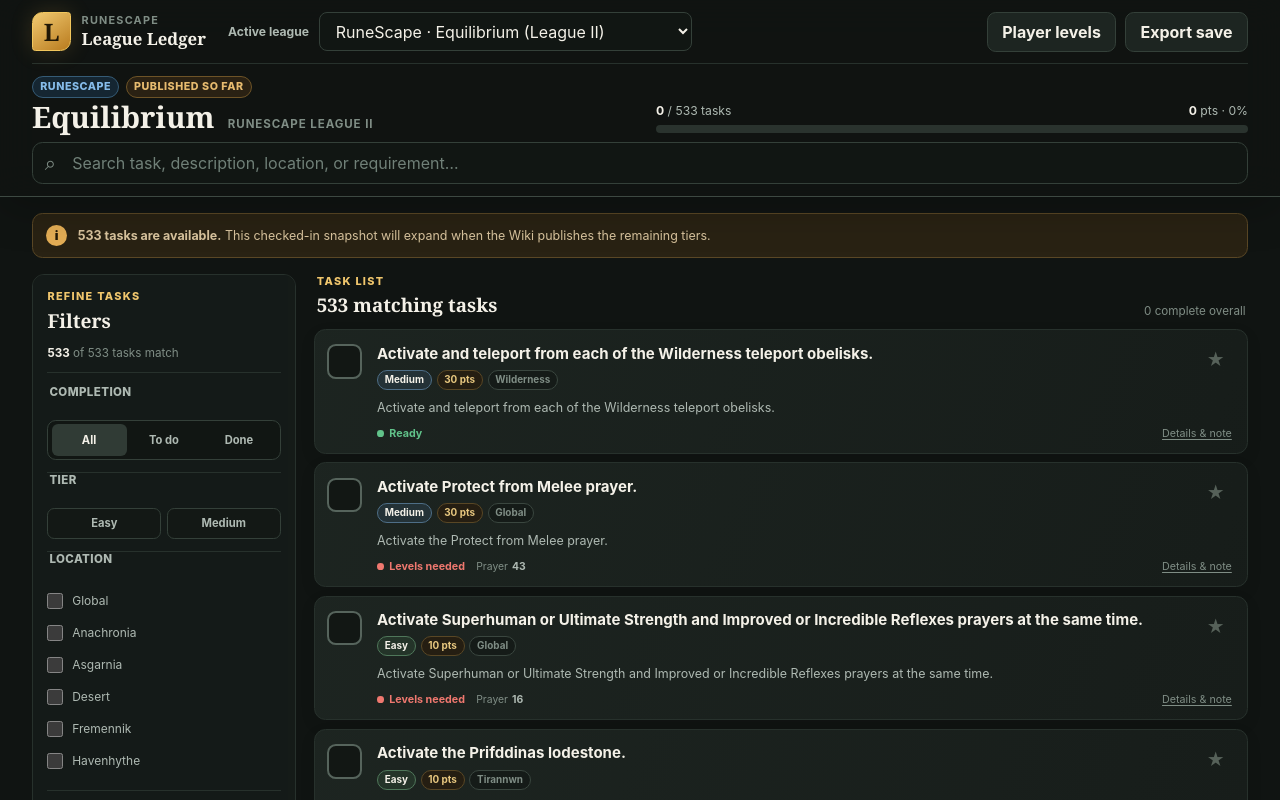
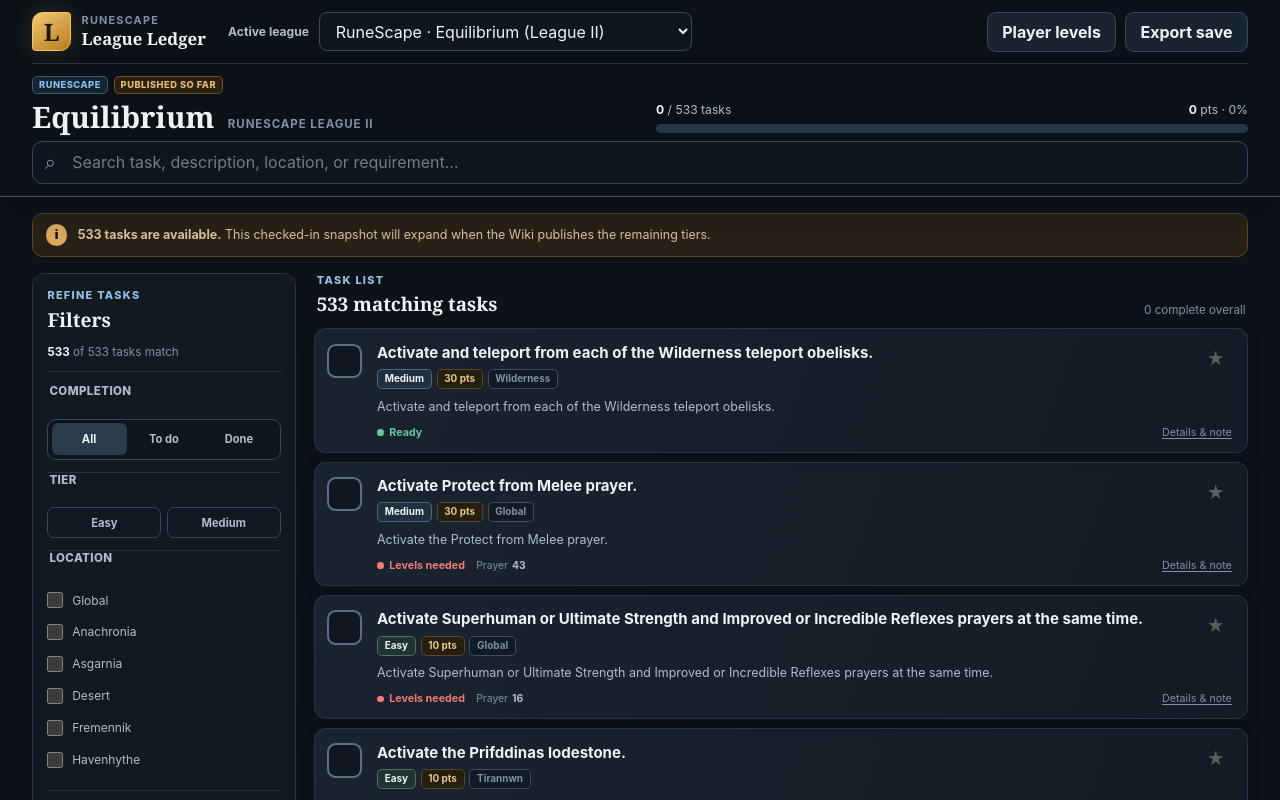
Before and after one commit to Aphemra/runescape-leagues-tracker, a React (Vite) app: page / in a window 1280 px wide. Shown: the top 800 px of the page. Built offline with nearby package versions, Linux system fonts and the light colour scheme.

Commit message:
Changed colors to a more grayish blue from the previous grayish green

```diff
--- a/src/App.css
+++ b/src/App.css
@@ -49,7 +49,7 @@
 }
 
 .secondary-button:hover {
-  border-color: #526158;
+  border-color: #546c82;
   background: var(--surface-hover);
 }
 
@@ -65,7 +65,7 @@
 }
 
 .icon-button:hover {
-  background: rgba(255, 255, 255, 0.07);
+  background: #ffffff12;
 }
 
 .app-shell {
@@ -76,9 +76,9 @@
   position: sticky;
   z-index: 40;
   top: 0;
-  border-bottom: 1px solid rgba(82, 97, 88, 0.7);
-  background: rgba(16, 20, 18, 0.94);
-  box-shadow: 0 0.75rem 2.5rem rgba(0, 0, 0, 0.22);
+  border-bottom: 1px solid #546c82b3;
+  background: #0d1219f0;
+  box-shadow: 0 0.75rem 2.5rem #00000038;
   backdrop-filter: blur(18px);
 }
 
@@ -117,7 +117,7 @@
   border-radius: 0.65rem 0.2rem;
   color: #201705;
   background: linear-gradient(145deg, #f1ca71, #b97b1e);
-  box-shadow: 0 0 1.4rem rgba(217, 164, 65, 0.18);
+  box-shadow: 0 0 1.4rem #d9a4412e;
   font-family: Georgia, serif;
   font-size: 1.5rem;
   font-weight: 900;
@@ -163,7 +163,7 @@
 textarea {
   border: 1px solid var(--border);
   color: var(--text);
-  background: #111613;
+  background: #0f151d;
 }
 
 select {
@@ -193,21 +193,23 @@
 
 .league-heading > div {
   display: flex;
-  gap: 0.4rem;
+  gap: 0.35rem;
+  margin-bottom: 0.5rem;
 }
 
 .game-chip,
 .status-chip {
   display: inline-flex;
-  min-height: 1.35rem;
+  min-height: 1.1rem;
   align-items: center;
-  padding: 0.1rem 0.45rem;
+  padding: 0.08rem 0.38rem;
   border: 1px solid var(--border);
-  border-radius: 999px;
+  border-radius: 0.3rem;
   color: var(--text-muted);
-  font-size: 0.67rem;
+  font-size: 0.58rem;
   font-weight: 800;
-  letter-spacing: 0.05em;
+  letter-spacing: 0.055em;
+  line-height: 1;
   text-transform: uppercase;
 }
 
@@ -230,7 +232,7 @@
 }
 
 .league-heading h1 {
-  margin: 0.3rem 0 0;
+  margin: 0;
   font-family: Georgia, serif;
   font-size: clamp(1.3rem, 2.3vw, 1.85rem);
   line-height: 1.05;
@@ -262,7 +264,7 @@
   height: 0.35rem;
   overflow: hidden;
   border-radius: 999px;
-  background: #2a332e;
+  background: #263746;
 }
 
 .progress-track > span {
@@ -334,7 +336,7 @@
   border: 1px solid #5a4725;
   border-radius: 0.65rem;
   color: #d9c49e;
-  background: rgba(72, 52, 21, 0.45);
+  background: #48341573;
   font-size: 0.78rem;
 }
 
@@ -373,7 +375,7 @@
   overflow: auto;
   border: 1px solid var(--border-subtle);
   border-radius: 0.75rem;
-  background: rgba(23, 29, 26, 0.82);
+  background: #141b24d1;
   scrollbar-color: #4b5a52 transparent;
   scrollbar-width: thin;
 }
@@ -439,7 +441,7 @@
   padding: 0.2rem;
   border: 1px solid var(--border);
   border-radius: 0.55rem;
-  background: #111613;
+  background: #0f151d;
 }
 
 .segmented-control button {
@@ -455,7 +457,7 @@
 
 .segmented-control button.is-active {
   color: var(--text);
-  background: #303b35;
+  background: #2a3b4b;
 }
 
 .choice-grid {
@@ -477,7 +479,7 @@
   border: 1px solid var(--border);
   border-radius: 0.45rem;
   color: var(--text-muted);
-  background: #131815;
+  background: #111821;
   font-size: 0.7rem;
   font-weight: 700;
 }
@@ -541,7 +543,7 @@
   border: 1px solid var(--border);
   border-radius: 0.5rem;
   color: var(--text);
-  background: #111613;
+  background: #0f151d;
   font-size: 1.15rem;
 }
 
@@ -612,19 +614,19 @@
   padding: 0.85rem 0.95rem 0.8rem 0.75rem;
   border: 1px solid var(--border-subtle);
   border-radius: 0.72rem;
-  background: linear-gradient(110deg, rgba(29, 37, 33, 0.96), rgba(23, 29, 26, 0.96));
-  box-shadow: 0 0.35rem 1rem rgba(0, 0, 0, 0.08);
+  background: linear-gradient(110deg, #1a2430f5, #141b24f5);
+  box-shadow: 0 0.35rem 1rem #00000014;
   transition: border-color 120ms ease, background 120ms ease, opacity 120ms ease;
 }
 
 .task-card:hover {
-  border-color: #46534c;
-  background: linear-gradient(110deg, #222b27, #1a211e);
+  border-color: #4a6074;
+  background: linear-gradient(110deg, #22262b, #1a1c21);
 }
 
 .task-card--completed {
-  border-color: rgba(72, 132, 96, 0.45);
-  background: linear-gradient(110deg, rgba(25, 42, 32, 0.88), rgba(21, 31, 25, 0.9));
+  border-color: #48846073;
+  background: linear-gradient(110deg, #19202ae0, #15191fe6);
 }
 
 .task-card--completed .task-card__title-group h2,
@@ -634,7 +636,7 @@
 
 .task-card--completed .task-card__title-group h2 {
   text-decoration: line-through;
-  text-decoration-color: rgba(174, 185, 178, 0.65);
+  text-decoration-color: #aeb9b2a6;
 }
 
 .task-card__check {
@@ -644,10 +646,10 @@
   margin-top: 0.05rem;
   padding: 0;
   place-items: center;
-  border: 2px solid #56645c;
+  border: 2px solid #5a7084;
   border-radius: 0.55rem;
-  color: #102016;
-  background: #121714;
+  color: #0d1219;
+  background: #101720;
   font-size: 1.15rem;
   font-weight: 950;
 }
@@ -694,10 +696,10 @@
   min-height: 1.25rem;
   align-items: center;
   padding: 0.12rem 0.42rem;
-  border: 1px solid #3a463f;
-  border-radius: 999px;
+  border: 1px solid #3b4f61;
+  border-radius: 0.3rem;
   color: var(--text-dim);
-  background: #151b18;
+  background: #121a23;
   font-size: 0.62rem;
   font-weight: 720;
   line-height: 1;
@@ -706,7 +708,7 @@
 .badge--tier {
   color: var(--text);
   border-color: color-mix(in srgb, var(--tier-color) 52%, #26302b);
-  background: color-mix(in srgb, var(--tier-color) 16%, #151b18);
+  background: color-mix(in srgb, var(--tier-color) 16%, #121a23);
 }
 
 .badge--easy { --tier-color: var(--tier-easy); }
@@ -853,7 +855,7 @@
   border: 1px dashed #526159;
   border-radius: 0.7rem;
   color: var(--text);
-  background: rgba(29, 37, 33, 0.72);
+  background: #1a2430b8;
   font-weight: 750;
 }
 
@@ -878,7 +880,7 @@
   border: 1px dashed var(--border);
   border-radius: 0.75rem;
   text-align: center;
-  background: rgba(23, 29, 26, 0.55);
+  background: #141b248c;
 }
 
 .empty-state > span {
@@ -910,7 +912,7 @@
   display: grid;
   padding: 1rem;
   place-items: center;
-  background: rgba(4, 7, 5, 0.78);
+  background: #040705c7;
   backdrop-filter: blur(8px);
 }
 
@@ -922,8 +924,8 @@
   overflow: hidden;
   border: 1px solid #4a5850;
   border-radius: 0.9rem;
-  background: #171d1a;
-  box-shadow: 0 1.5rem 5rem rgba(0, 0, 0, 0.5);
+  background: #141b24;
+  box-shadow: 0 1.5rem 5rem #00000080;
 }
 
 .modal__header,
@@ -977,7 +979,7 @@
   margin: 0;
   padding: 0.85rem 0 0.45rem;
   color: var(--text-muted);
-  background: #171d1a;
+  background: #141b24;
   font-size: 0.72rem;
   letter-spacing: 0.06em;
   text-transform: uppercase;
@@ -998,7 +1000,7 @@
   padding: 0.4rem;
   border: 1px solid var(--border-subtle);
   border-radius: 0.55rem;
-  background: #131815;
+  background: #111821;
 }
 
 .stat-input img,
@@ -1013,7 +1015,7 @@
   place-items: center;
   border-radius: 0.3rem;
   color: var(--text-dim);
-  background: #29332d;
+  background: #283948;
   font-size: 0.55rem;
   font-weight: 800;
   text-transform: uppercase;
@@ -1126,7 +1128,7 @@
     padding: 0;
     border: 0;
     opacity: 0;
-    background: rgba(3, 6, 4, 0.72);
+    background: #030604b8;
     transition: opacity 160ms ease;
   }
 
@@ -1139,7 +1141,7 @@
     max-height: none;
     border-radius: 0;
     background: var(--surface);
-    box-shadow: -1rem 0 3rem rgba(0, 0, 0, 0.4);
+    box-shadow: -1rem 0 3rem #00000066;
     transform: translateX(102%);
     transition: transform 180ms ease;
   }
--- a/src/index.css
+++ b/src/index.css
@@ -1,30 +1,37 @@
 :root {
   font-family: Inter, ui-sans-serif, system-ui, -apple-system, BlinkMacSystemFont, "Segoe UI", sans-serif;
-  color: #f4f1e8;
-  background: #101412;
+  color: #eef3f8;
+  background: #0d1219;
   font-synthesis: none;
   text-rendering: optimizeLegibility;
-  --bg: #101412;
-  --surface: #171d1a;
-  --surface-raised: #1d2521;
-  --surface-hover: #222c27;
-  --border: #344039;
-  --border-subtle: #27312c;
-  --text: #f4f1e8;
-  --text-muted: #aeb9b2;
-  --text-dim: #7f8d85;
-  --accent: #d9a441;
-  --accent-bright: #f0c66d;
-  --accent-ink: #211806;
-  --success: #61c38a;
-  --danger: #ef786f;
-  --warning: #e4ae55;
-  --info: #76aeea;
-  --tier-easy: #75b985;
-  --tier-medium: #73a8dc;
-  --tier-hard: #d18b5c;
-  --tier-elite: #b178d1;
-  --tier-master: #dd6b68;
+
+  --bg: #0d1219;
+  --surface: #141b24;
+  --surface-raised: #1a2430;
+  --surface-hover: #212e3c;
+
+  --border: #34495c;
+  --border-subtle: #253646;
+
+  --text: #eef3f8;
+  --text-muted: #afbdca;
+  --text-dim: #7f91a3;
+
+  --accent: #6f9fce;
+  --accent-bright: #94bfe7;
+  --accent-ink: #08131e;
+
+  --success: #66c69d;
+  --danger: #ef7b78;
+  --warning: #dda95d;
+  --info: #79afe2;
+
+  --tier-easy: #6db88c;
+  --tier-medium: #6f9fd1;
+  --tier-hard: #ca8b65;
+  --tier-elite: #a77acb;
+  --tier-master: #d76f75;
+
   color-scheme: dark;
 }
 
@@ -43,8 +50,8 @@
   min-height: 100vh;
   margin: 0;
   background:
-    radial-gradient(circle at 20% -10%, rgba(217, 164, 65, 0.09), transparent 34rem),
-    radial-gradient(circle at 100% 15%, rgba(77, 125, 101, 0.09), transparent 32rem),
+    radial-gradient(circle at 20% -10%, rgba(111, 159, 206, 0.13), transparent 34rem),
+    radial-gradient(circle at 100% 15%, rgba(76, 112, 148, 0.11), transparent 32rem),
     var(--bg);
 }
 
```
